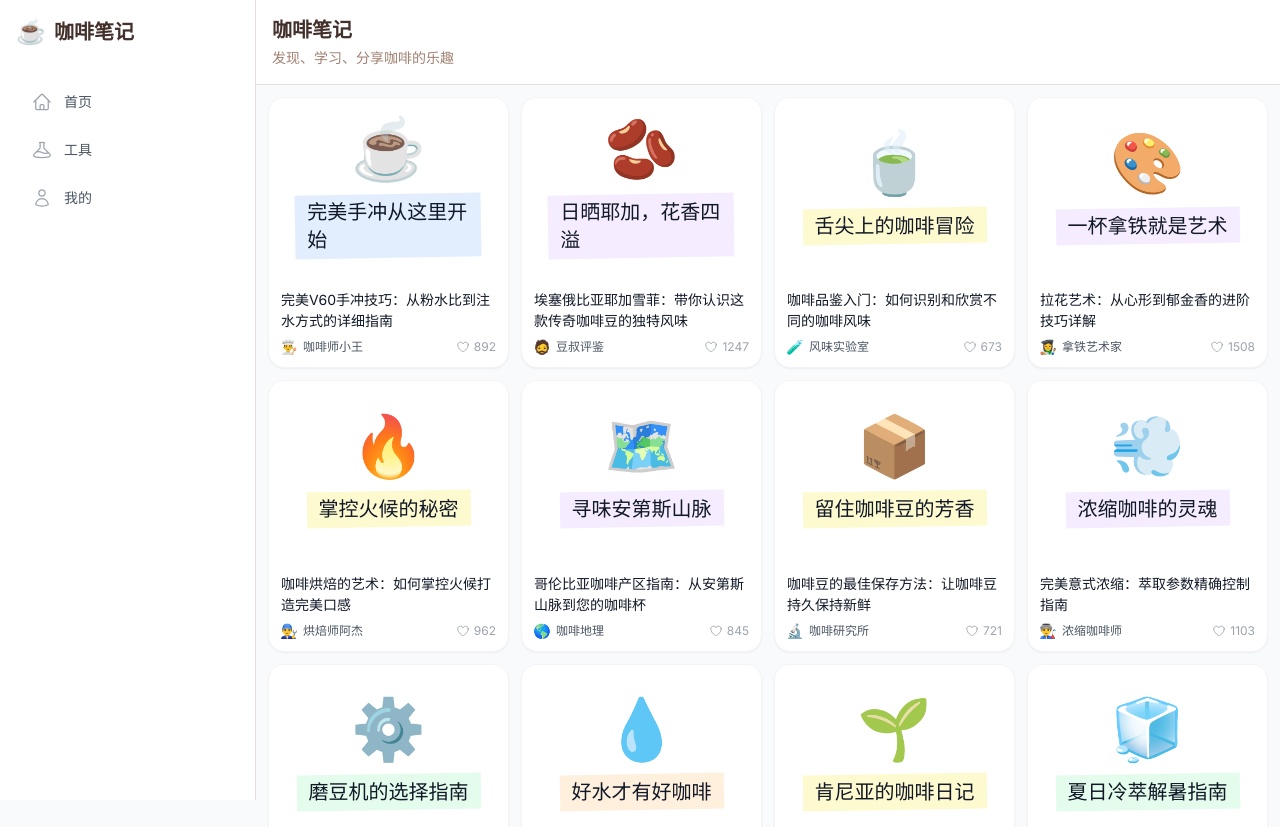
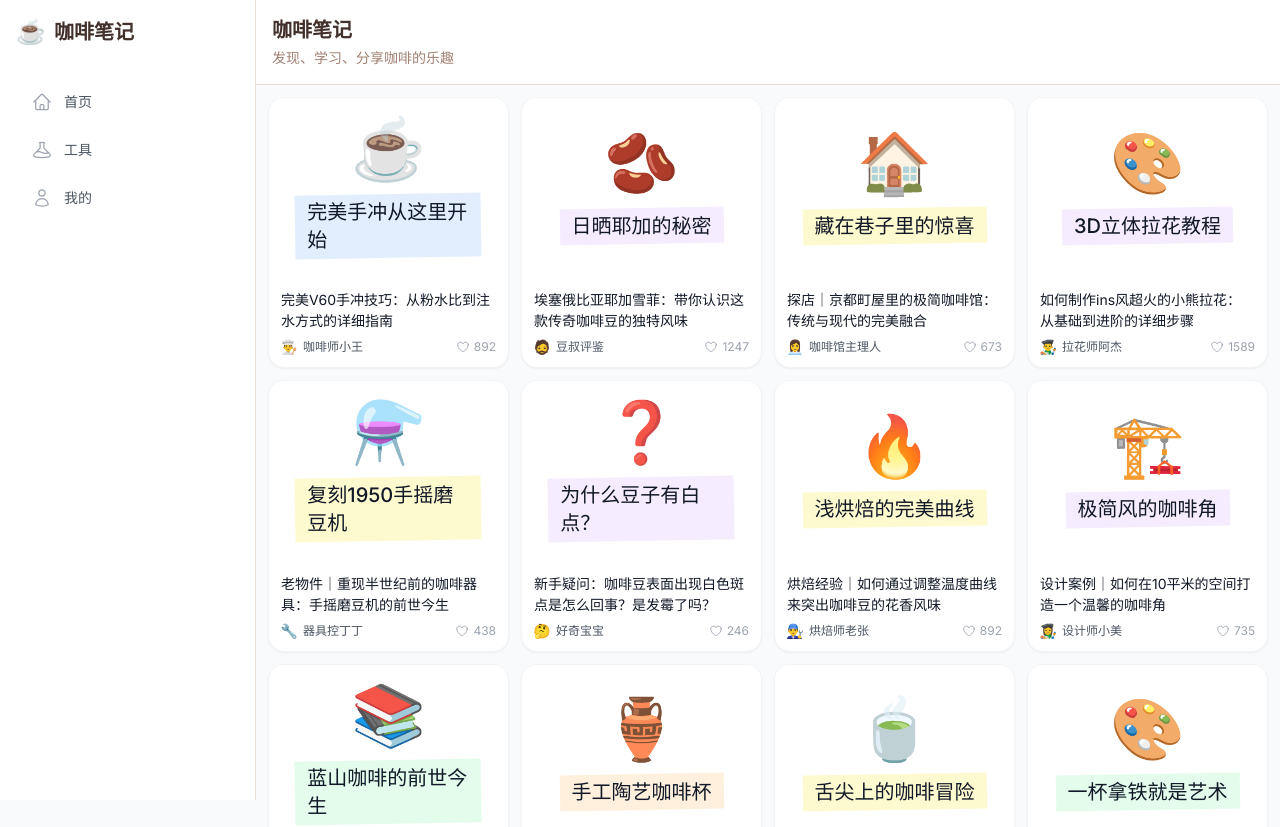
Before and after one commit to jqlong17/CoffeeNotes, a Next.js app: page /home in a window 1280 px wide. Shown: the top 827 px of the page. Built offline with nearby package versions, Linux system fonts and the light colour scheme.

Commit message:
feat: 优化模拟数据，增加内容多样性

```diff
--- a/src/app/data/mockPosts.ts
+++ b/src/app/data/mockPosts.ts
@@ -25,7 +25,7 @@ export const MOCK_POSTS: Post[] = [
   {
     id: '2',
     imageEmoji: '🫘',
-    image_content: '日晒耶加，花香四溢',
+    image_content: '日晒耶加的秘密',
     title: '埃塞俄比亚耶加雪菲：带你认识这款传奇咖啡豆的独特风味',
     author: {
       name: '豆叔评鉴',
@@ -35,6 +35,94 @@ export const MOCK_POSTS: Post[] = [
   },
   {
     id: '3',
+    imageEmoji: '🏠',
+    image_content: '藏在巷子里的惊喜',
+    title: '探店｜京都町屋里的极简咖啡馆：传统与现代的完美融合',
+    author: {
+      name: '咖啡馆主理人',
+      avatar: '👩‍💼'
+    },
+    likes: 673,
+  },
+  {
+    id: '4',
+    imageEmoji: '🎨',
+    image_content: '3D立体拉花教程',
+    title: '如何制作ins风超火的小熊拉花：从基础到进阶的详细步骤',
+    author: {
+      name: '拉花师阿杰',
+      avatar: '👨‍🎨'
+    },
+    likes: 1589,
+  },
+  {
+    id: '5',
+    imageEmoji: '⚗️',
+    image_content: '复刻1950手摇磨豆机',
+    title: '老物件｜重现半世纪前的咖啡器具：手摇磨豆机的前世今生',
+    author: {
+      name: '器具控丁丁',
+      avatar: '🔧'
+    },
+    likes: 438,
+  },
+  {
+    id: '6',
+    imageEmoji: '❓',
+    image_content: '为什么豆子有白点？',
+    title: '新手疑问：咖啡豆表面出现白色斑点是怎么回事？是发霉了吗？',
+    author: {
+      name: '好奇宝宝',
+      avatar: '🤔'
+    },
+    likes: 246,
+  },
+  {
+    id: '7',
+    imageEmoji: '🔥',
+    image_content: '浅烘焙的完美曲线',
+    title: '烘焙经验｜如何通过调整温度曲线来突出咖啡豆的花香风味',
+    author: {
+      name: '烘焙师老张',
+      avatar: '👨‍🔧'
+    },
+    likes: 892,
+  },
+  {
+    id: '8',
+    imageEmoji: '🏗️',
+    image_content: '极简风的咖啡角',
+    title: '设计案例｜如何在10平米的空间打造一个温馨的咖啡角',
+    author: {
+      name: '设计师小美',
+      avatar: '👩‍🎨'
+    },
+    likes: 735,
+  },
+  {
+    id: '9',
+    imageEmoji: '📚',
+    image_content: '蓝山咖啡的前世今生',
+    title: '咖啡文化｜蓝山咖啡为什么这么贵：深度解析其历史与价值',
+    author: {
+      name: '咖啡文化研究所',
+      avatar: '👨‍🏫'
+    },
+    likes: 1023,
+  },
+  {
+    id: '10',
+    imageEmoji: '🏺',
+    image_content: '手工陶艺咖啡杯',
+    title: '器皿｜传统窑变釉工艺在现代咖啡杯设计中的运用',
+    author: {
+      name: '陶艺师小林',
+      avatar: '🎨'
+    },
+    likes: 567,
+  },
+  {
+    id: '11',
     imageEmoji: '🍵',
     image_content: '舌尖上的咖啡冒险',
     title: '咖啡品鉴入门：如何识别和欣赏不同的咖啡风味',
@@ -45,7 +133,7 @@ export const MOCK_POSTS: Post[] = [
     likes: 673,
   },
   {
-    id: '4',
+    id: '12',
     imageEmoji: '🎨',
     image_content: '一杯拿铁就是艺术',
     title: '拉花艺术：从心形到郁金香的进阶技巧详解',
@@ -56,7 +144,7 @@ export const MOCK_POSTS: Post[] = [
     likes: 1508,
   },
   {
-    id: '5',
+    id: '13',
     imageEmoji: '🔥',
     image_content: '掌控火候的秘密',
     title: '咖啡烘焙的艺术：如何掌控火候打造完美口感',
@@ -67,7 +155,7 @@ export const MOCK_POSTS: Post[] = [
     likes: 962,
   },
   {
-    id: '6',
+    id: '14',
     imageEmoji: '🗺️',
     image_content: '寻味安第斯山脉',
     title: '哥伦比亚咖啡产区指南：从安第斯山脉到您的咖啡杯',
@@ -78,7 +166,7 @@ export const MOCK_POSTS: Post[] = [
     likes: 845,
   },
   {
-    id: '7',
+    id: '15',
     imageEmoji: '📦',
     image_content: '留住咖啡豆的芳香',
     title: '咖啡豆的最佳保存方法：让咖啡豆持久保持新鲜',
@@ -89,7 +177,7 @@ export const MOCK_POSTS: Post[] = [
     likes: 721,
   },
   {
-    id: '8',
+    id: '16',
     imageEmoji: '💨',
     image_content: '浓缩咖啡的灵魂',
     title: '完美意式浓缩：萃取参数精确控制指南',
@@ -100,7 +188,7 @@ export const MOCK_POSTS: Post[] = [
     likes: 1103,
   },
   {
-    id: '9',
+    id: '17',
     imageEmoji: '⚙️',
     image_content: '磨豆机的选择指南',
     title: '磨豆机选购指南：从入门到专业的全方位解析',
@@ -111,7 +199,7 @@ export const MOCK_POSTS: Post[] = [
     likes: 892,
   },
   {
-    id: '10',
+    id: '18',
     imageEmoji: '💧',
     image_content: '好水才有好咖啡',
     title: '水质对咖啡风味的影响：如何选择最佳冲泡水',
@@ -122,7 +210,7 @@ export const MOCK_POSTS: Post[] = [
     likes: 634,
   },
   {
-    id: '11',
+    id: '19',
     imageEmoji: '🌱',
     image_content: '肯尼亚的咖啡日记',
     title: '探访肯尼亚咖啡庄园：一杯好咖啡的起源',
@@ -133,7 +221,7 @@ export const MOCK_POSTS: Post[] = [
     likes: 1432,
   },
   {
-    id: '12',
+    id: '20',
     imageEmoji: '🧊',
     image_content: '夏日冷萃解暑指南',
     title: '冷萃咖啡完全指南：在家制作清爽醇厚的冷萃',
@@ -144,7 +232,7 @@ export const MOCK_POSTS: Post[] = [
     likes: 756,
   },
   {
-    id: '13',
+    id: '21',
     imageEmoji: '🌡️',
     image_content: '从浅到深的风味',
     title: '从浅焙到深焙：不同烘焙度对咖啡风味的影响',
@@ -155,7 +243,7 @@ export const MOCK_POSTS: Post[] = [
     likes: 891,
   },
   {
-    id: '14',
+    id: '22',
     imageEmoji: '🏺',
     image_content: '千年咖啡仪式感',
     title: '探索埃塞俄比亚咖啡仪式：传统与现代的完美融合',
@@ -166,7 +254,7 @@ export const MOCK_POSTS: Post[] = [
     likes: 567,
   },
   {
-    id: '15',
+    id: '23',
     imageEmoji: '🔍',
     image_content: '挑选完美咖啡豆',
     title: '咖啡豆品质鉴别：如何识别和避免常见缺陷豆',
@@ -177,7 +265,7 @@ export const MOCK_POSTS: Post[] = [
     likes: 823,
   },
   {
-    id: '16',
+    id: '24',
     imageEmoji: '🎯',
     image_content: '调配大师的秘方',
     title: '咖啡豆调配的艺术：如何创造专属咖啡配方',
@@ -188,7 +276,7 @@ export const MOCK_POSTS: Post[] = [
     likes: 945,
   },
   {
-    id: '17',
+    id: '25',
     imageEmoji: '🏆',
     image_content: '冠军咖啡师的配方',
     title: 'AeroPress冲煮技巧：咖啡大师赛获奖配方分享',
@@ -199,7 +287,7 @@ export const MOCK_POSTS: Post[] = [
     likes: 1267,
   },
   {
-    id: '18',
+    id: '26',
     imageEmoji: '📝',
     image_content: '读懂咖啡豆密码',
     title: '咖啡包装上的秘密：如何读懂咖啡豆标签信息',
@@ -210,7 +298,7 @@ export const MOCK_POSTS: Post[] = [
     likes: 678,
   },
   {
-    id: '19',
+    id: '27',
     imageEmoji: '🧪',
     image_content: '酸质背后的故事',
     title: '理解咖啡酸质：从化学视角解析咖啡风味',
@@ -221,7 +309,7 @@ export const MOCK_POSTS: Post[] = [
     likes: 789,
   },
   {
-    id: '20',
+    id: '28',
     imageEmoji: '🏪',
     image_content: '开一家理想咖啡馆',
     title: '特色咖啡馆经营之道：从设备选择到服务细节',
```
